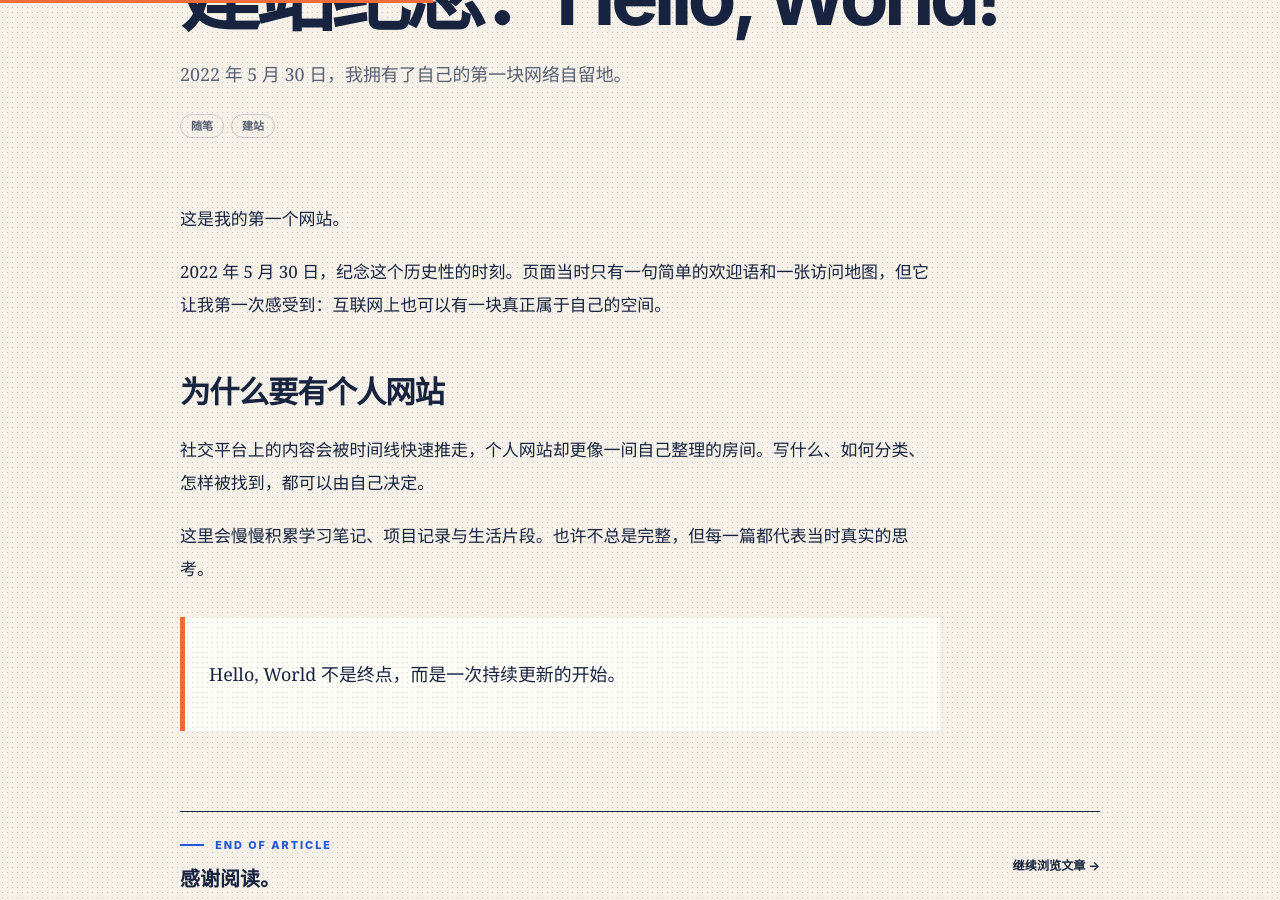
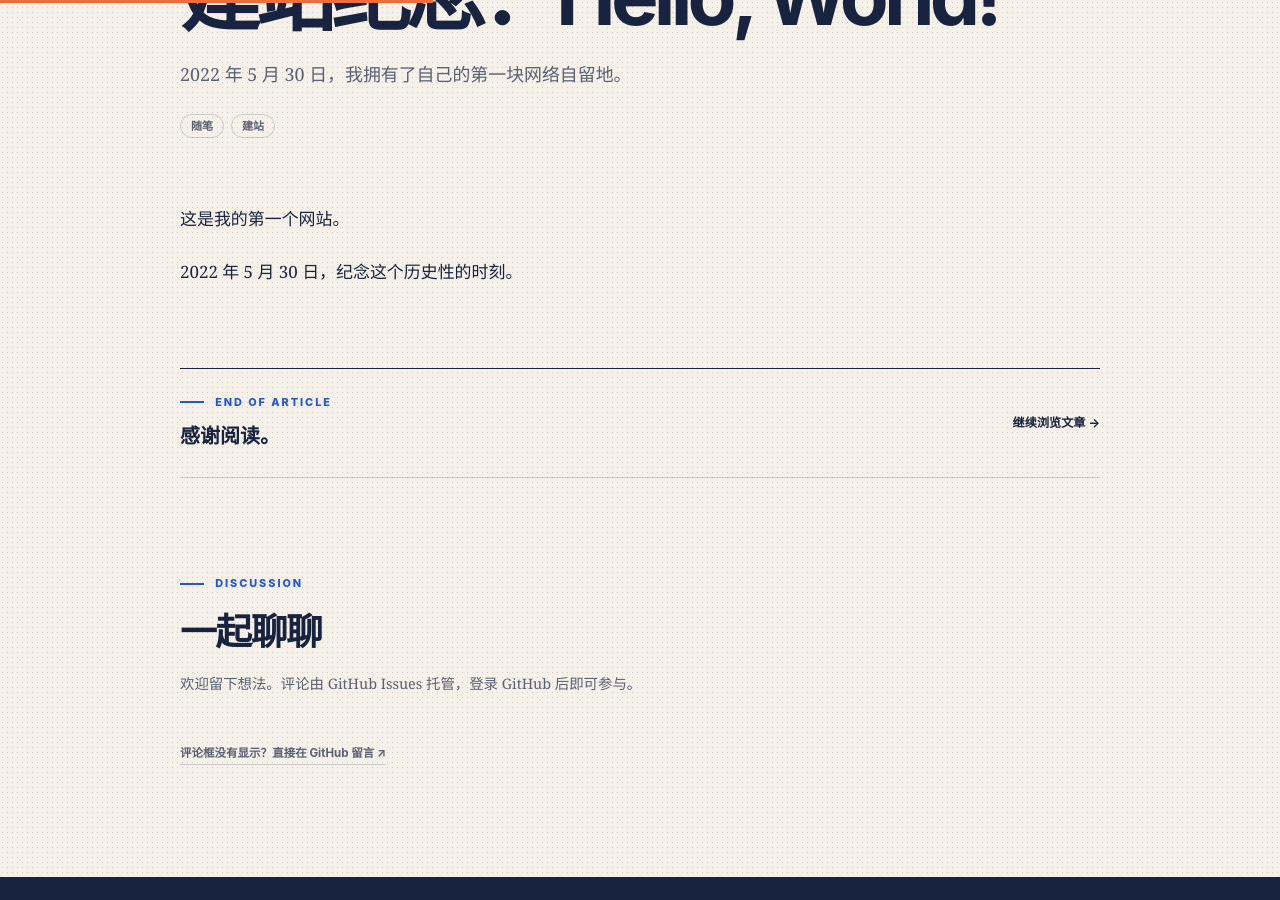
Before and after one commit to yehui2001/yehui2001.github.io, a Jekyll site: the page built from _posts/2022-05-30-hello-world.md, in a window 1280 px wide and 900 px high, scrolled down 344 px. Built offline with Jekyll 4.4.1, drawn with Linux system fonts in a browser that asks for light colours; comment, search, counter and statistics services are not loaded.

Commit message:
Update 2022-05-30-hello-world.md

```diff
--- a/_posts/2022-05-30-hello-world.md
+++ b/_posts/2022-05-30-hello-world.md
@@ -6,12 +6,4 @@ categories: [随笔, 建站]
 
 这是我的第一个网站。
 
-2022 年 5 月 30 日，纪念这个历史性的时刻。页面当时只有一句简单的欢迎语和一张访问地图，但它让我第一次感受到：互联网上也可以有一块真正属于自己的空间。
-
-## 为什么要有个人网站
-
-社交平台上的内容会被时间线快速推走，个人网站却更像一间自己整理的房间。写什么、如何分类、怎样被找到，都可以由自己决定。
-
-这里会慢慢积累学习笔记、项目记录与生活片段。也许不总是完整，但每一篇都代表当时真实的思考。
-
-> Hello, World 不是终点，而是一次持续更新的开始。
+2022 年 5 月 30 日，纪念这个历史性的时刻。
```
